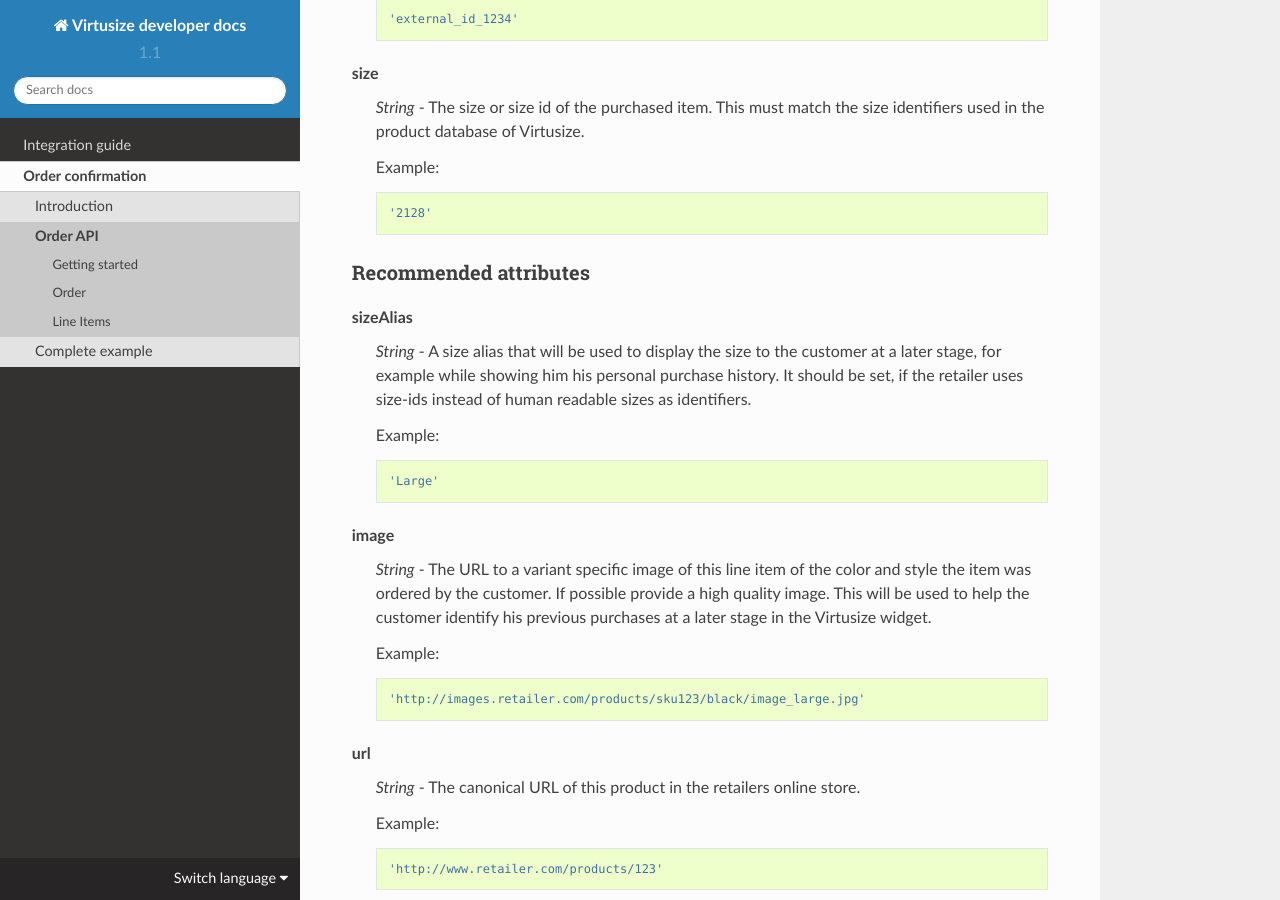
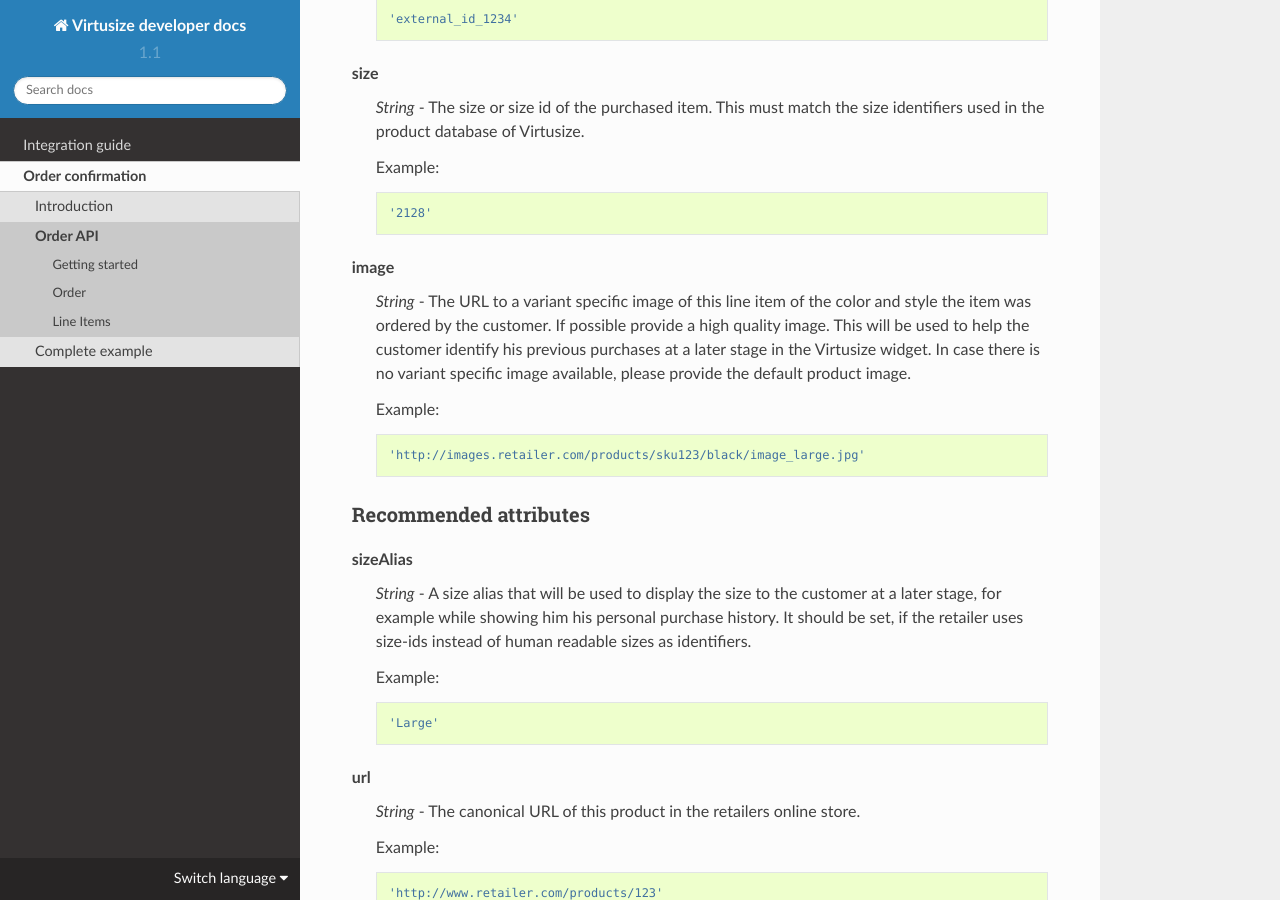
Before and after one commit to virtusize/virtusize.github.io, a Sphinx documentation site: the page built from source/order-confirmation/order-api.rst, in a window 1280 px wide and 900 px high, scrolled down 2956 px. Built offline with Sphinx 7.4.7 and the Read the Docs theme 2.0.0, drawn with Linux system fonts in a browser that asks for light colours; some of the changed lines change nothing that is shown.

Commit message:
Minor: moved the order item image into the list of required attributes

```diff
--- a/source/order-confirmation/order-api.rst
+++ b/source/order-confirmation/order-api.rst
@@ -159,6 +159,18 @@
 
         '2128'
 
+image
+    *String* - The URL to a variant specific image of this line item of the
+    color and style the item was ordered by the customer. If possible provide
+    a high quality image. This will be used to help the customer identify his
+    previous purchases at a later stage in the Virtusize widget. In case there
+    is no variant specific image available, please provide the default product
+    image.
+
+    Example::
+
+        'http://images.retailer.com/products/sku123/black/image_large.jpg'
+
 
 Recommended attributes
 """"""""""""""""""""""
@@ -173,23 +185,12 @@
 
         'Large'
 
-image
-    *String* - The URL to a variant specific image of this line item of the
-    color and style the item was ordered by the customer. If possible provide
-    a high quality image. This will be used to help the customer identify his
-    previous purchases at a later stage in the Virtusize widget.
-
-    Example::
-
-        'http://images.retailer.com/products/sku123/black/image_large.jpg'
-
 url
     *String* - The canonical URL of this product in the retailers online store.
 
     Example::
 
         'http://www.retailer.com/products/123'
-
 
 variantId
     *String* - An id that uniquely identifies a product variant including color
```
